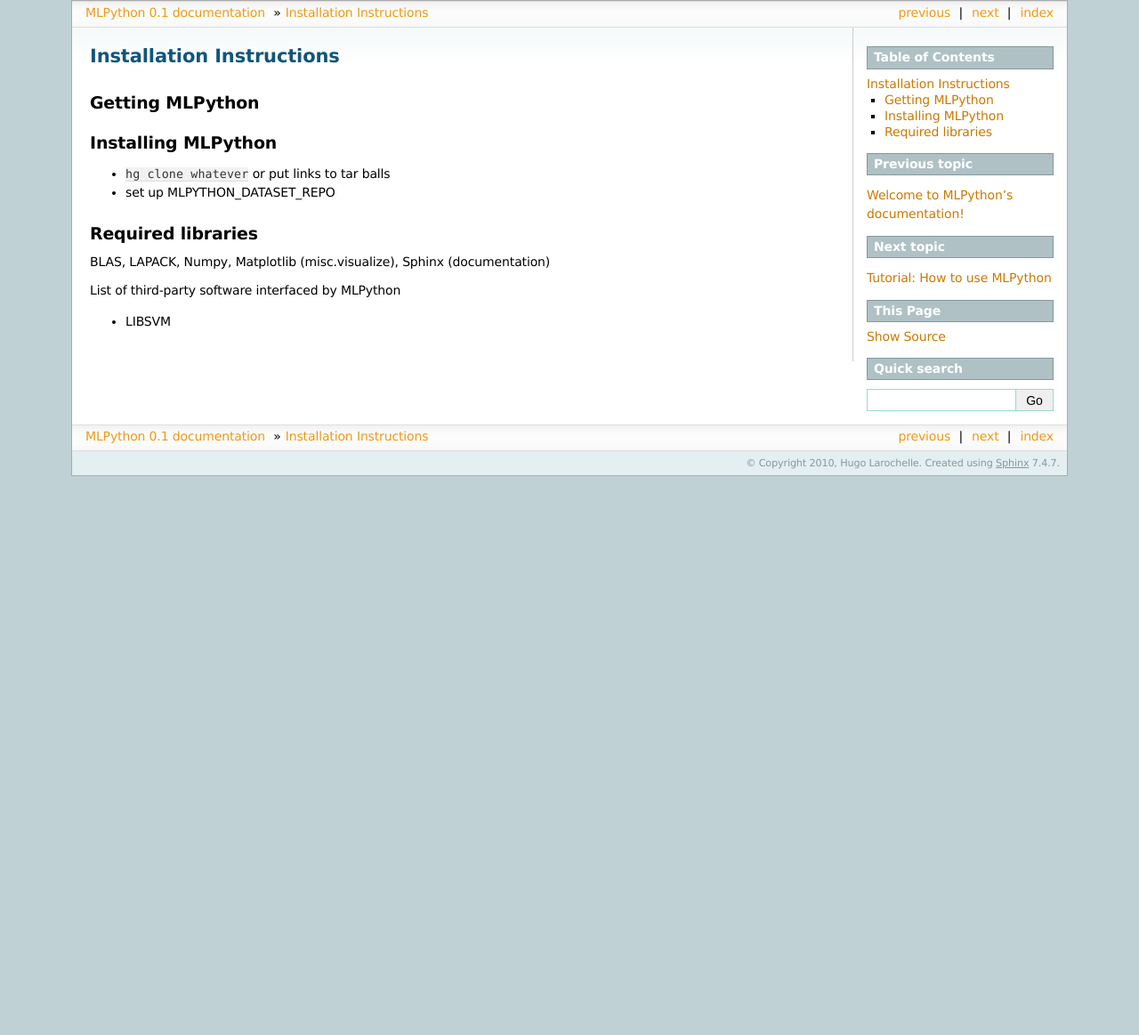
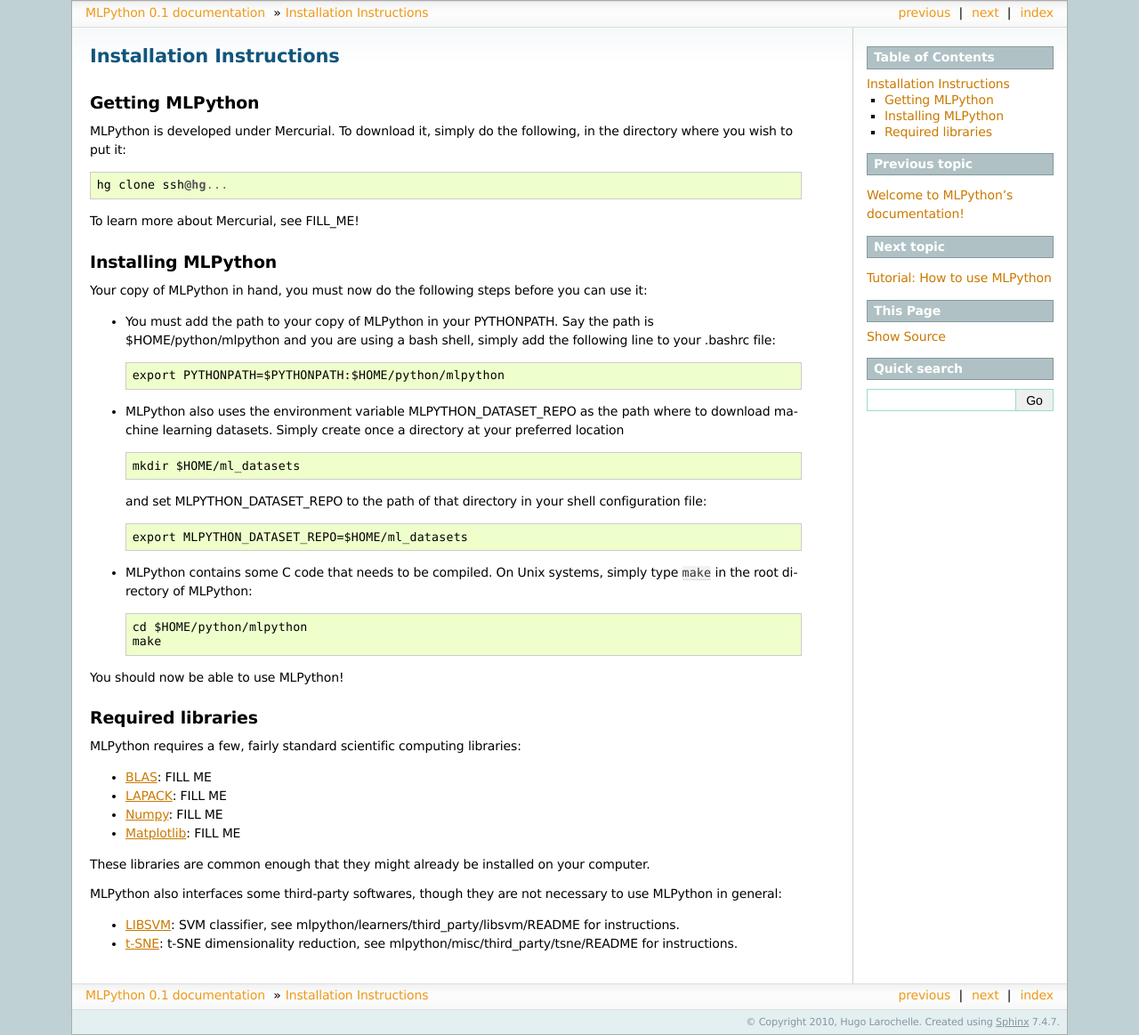
Before and after one commit to AmirHooshangi/mlpython, a Sphinx documentation site: the page built from doc/install.txt, in a window 1280 px wide. Shown: the whole page at 89% size. Built offline with Sphinx 7.4.7, drawn with Linux system fonts in a browser that asks for light colours; formulas are drawn with MathJax 3; before the commit the page ends 900 px from its top, so only the background shows below that.

Commit message:
- added a Makefile in the root directory, that calls the one in mathutils - finished the documentation!

```diff
--- a/doc/extend.txt
+++ b/doc/extend.txt
@@ -2,6 +2,8 @@
 
 Extending MLPython
 ======================
+
+.. contents::
 
 You'd like to contribute new pieces to MLPython? Great! Here are some
 guidelines for how to do it (it is assumed that the reader as gone
--- a/doc/install.txt
+++ b/doc/install.txt
@@ -6,17 +6,59 @@
 Getting MLPython
 ----------------
 
+MLPython is developed under Mercurial. To download it, simply do the
+following, in the directory where you wish to put it: ::
+
+    hg clone ssh@hg...
+
+To learn more about Mercurial, see FILL_ME!
+
 Installing MLPython
 -------------------
 
-* ``hg clone whatever`` or put links to tar balls
-* set up MLPYTHON_DATASET_REPO
+Your copy of MLPython in hand, you must now do the following steps before
+you can use it:
+
+* You must add the path to your copy of MLPython in your
+  PYTHONPATH. Say the path is $HOME/python/mlpython and you are using
+  a bash shell, simply add the following line to your .bashrc file: ::
+
+   export PYTHONPATH=$PYTHONPATH:$HOME/python/mlpython
+
+* MLPython also uses the environment variable MLPYTHON_DATASET_REPO as
+  the path where to download machine learning datasets. Simply create
+  once a directory at your preferred location ::
+
+   mkdir $HOME/ml_datasets
+
+  and set MLPYTHON_DATASET_REPO to the path of that directory in your
+  shell configuration file: ::
+
+   export MLPYTHON_DATASET_REPO=$HOME/ml_datasets
+
+* MLPython contains some C code that needs to be compiled. On Unix systems,
+  simply type ``make`` in the root directory of MLPython: ::
+
+   cd $HOME/python/mlpython
+   make
+
+You should now be able to use MLPython!
 
 Required libraries
 ------------------
 
-BLAS, LAPACK, Numpy, Matplotlib (misc.visualize), Sphinx (documentation)
+MLPython requires a few, fairly standard scientific computing libraries:
 
-List of third-party software interfaced by MLPython
+* `BLAS <http://FILL_ME>`_:       FILL ME
+* `LAPACK <http://FILL_ME>`_:     FILL ME
+* `Numpy <http://FILL_ME>`_:      FILL ME
+* `Matplotlib <http://FILL_ME>`_: FILL ME
 
-* LIBSVM
+These libraries are common enough that they might already be installed
+on your computer.
+
+MLPython also interfaces some third-party softwares, though they are
+not necessary to use MLPython in general:
+
+* `LIBSVM <http://www.csie.ntu.edu.tw/~cjlin/libsvm/>`_: SVM classifier, see mlpython/learners/third_party/libsvm/README for instructions.
+* `t-SNE <http://http://homepage.tudelft.nl/19j49/t-SNE.html>`_: t-SNE dimensionality reduction, see mlpython/misc/third_party/tsne/README for instructions.
```
Also changed, not shown: doc/index.txt (+4 -4 lines), 4 other files.
